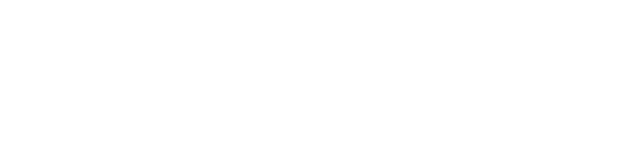
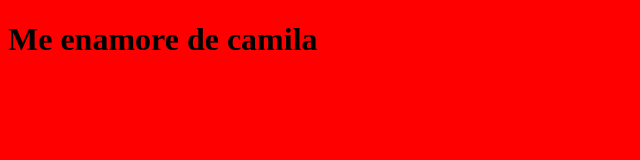
Before and after one commit to Erebuxs/FestivalDeMusica, a website: page index.html in a window 1280 px wide. Shown: the whole page, without its empty margins (0-640 px from the left). Drawn offline with Linux system fonts and the light colour scheme.

Commit message:
Se intalo Gulp

```diff
--- /dev/null
+++ b/gulpfile.js
@@ -0,0 +1 @@
+function
--- a/index.html
+++ b/index.html
@@ -4,8 +4,9 @@
     <meta charset="UTF-8">
     <meta name="viewport" content="width=device-width, initial-scale=1.0">
     <title>Festival De Musica</title>
+    <link rel="stylesheet" href="build/css/app.css">
 </head>
 <body>
-
+    <h1> Me enamore de camila </h1>
 </body>
 </html>
--- a/package.json
+++ b/package.json
@@ -4,7 +4,7 @@
   "description": "Aprendiendo SASS y NPM",
   "main": "index.js",
   "scripts": {
-    "test": "echo \"Error: no test specified\" && exit 1"
+    "sass": "sass --watch src/scss:build/css"
   },
   "repository": {
     "type": "git",
@@ -23,5 +23,8 @@
   "homepage": "https://github.com/Erebuxs/FestivalDeMusica#readme",
   "dependencies": {
     "sass": "^1.75.0"
+  },
+  "devDependencies": {
+    "gulp": "^5.0.0"
   }
 }
--- /dev/null
+++ b/src/scss/app.scss
@@ -0,0 +1,3 @@
+body {
+    background-color: red;
+}
```
Also changed, not shown: build/css/app.css (added), 2 other files.
